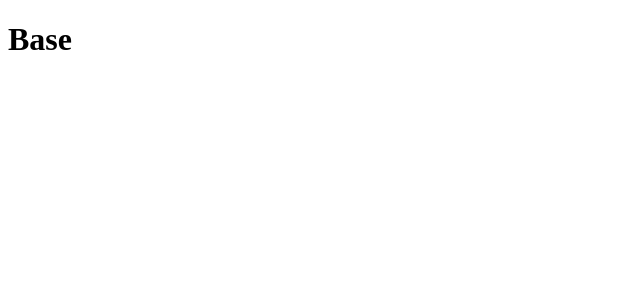
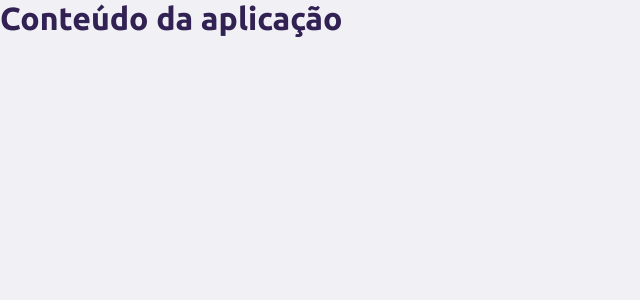
Before and after one commit to ianbmesquita/omni-ecoleta, a React (Create React App) app in the folder web/: page / in a window 1280 px wide. Shown: the top 300 px of the page, without its empty margins (0-640 px from the left). Built offline with nearby package versions, Linux system fonts and the light colour scheme; the HTML template or start-up script is replaced by a standard one.

Commit message:
Ajustes de cor e fonte para o projeto

```diff
--- a/web/public/index.html
+++ b/web/public/index.html
@@ -5,6 +5,7 @@
     <meta name="viewport" content="width=device-width, initial-scale=1" />
     <meta name="theme-color" content="#34CB79" />
     <title>Ecoleta</title>
+    <link href="https://fonts.googleapis.com/css2?family=Roboto&family=Ubuntu:wght@700&display=swap" rel="stylesheet">
   </head>
   <body>
     <noscript>Hello World </noscript>
--- a/web/src/App.css
+++ b/web/src/App.css
@@ -0,0 +1,26 @@
+:root {
+  --primary-color: #34CB79;
+  --title-color: #322153;
+  --text-color: #6C6C80;
+}
+
+* {
+  margin: 0;
+  padding: 0;
+  box-sizing: border-box;
+}
+
+body {
+  background: #F0F0F5;
+  -webkit-font-smoothing: antialiased;
+  color: var(--text-color);
+}
+
+body, input, button {
+  font-family: Roboto, Arial, Helvetica, sans-serif;
+}
+
+h1, h2, h3, h4, h5, h6 {
+  color: var(--title-color);
+  font-family: Ubuntu;
+}
--- a/web/src/App.tsx
+++ b/web/src/App.tsx
@@ -3,7 +3,7 @@
 
 function App() {
   return (
-    <h1>Base</h1>
+      <h1>Conteúdo da aplicação</h1>
   );
 }
 
```
